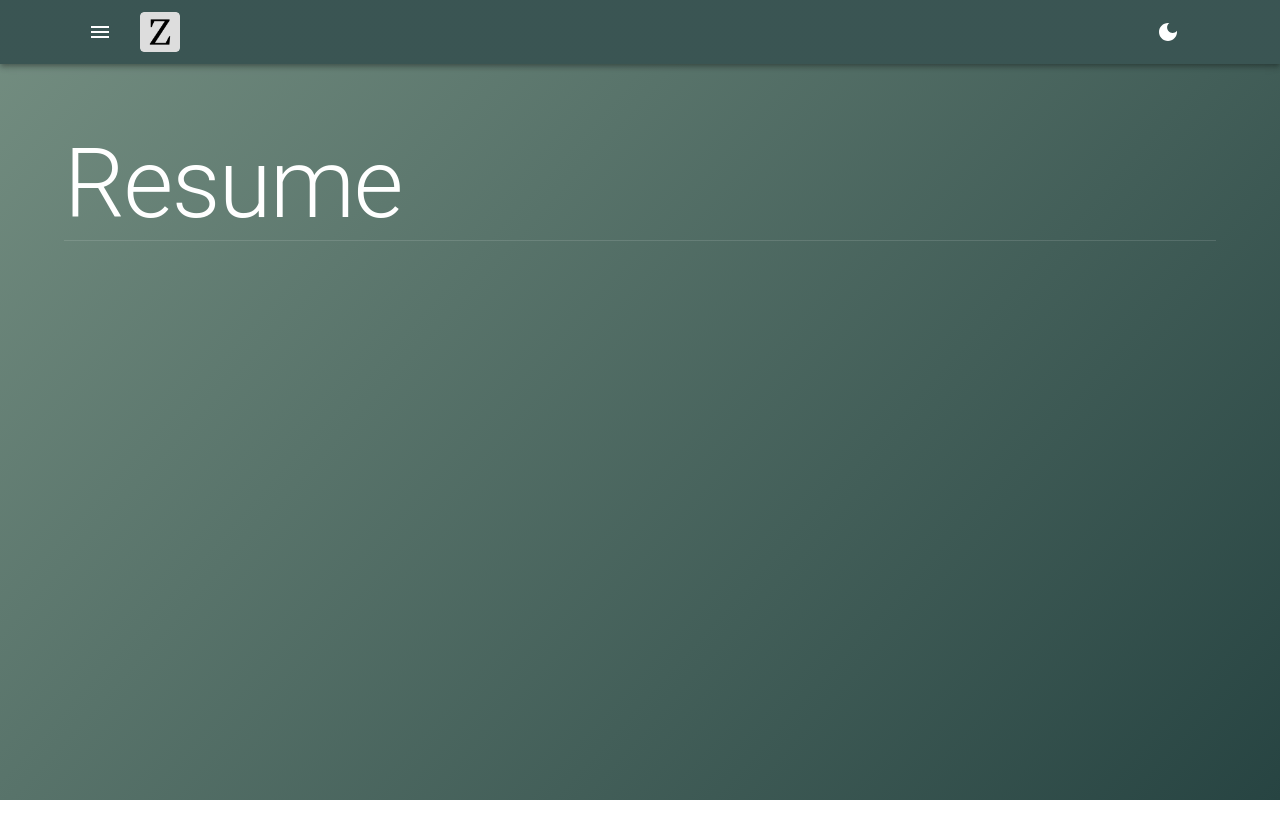
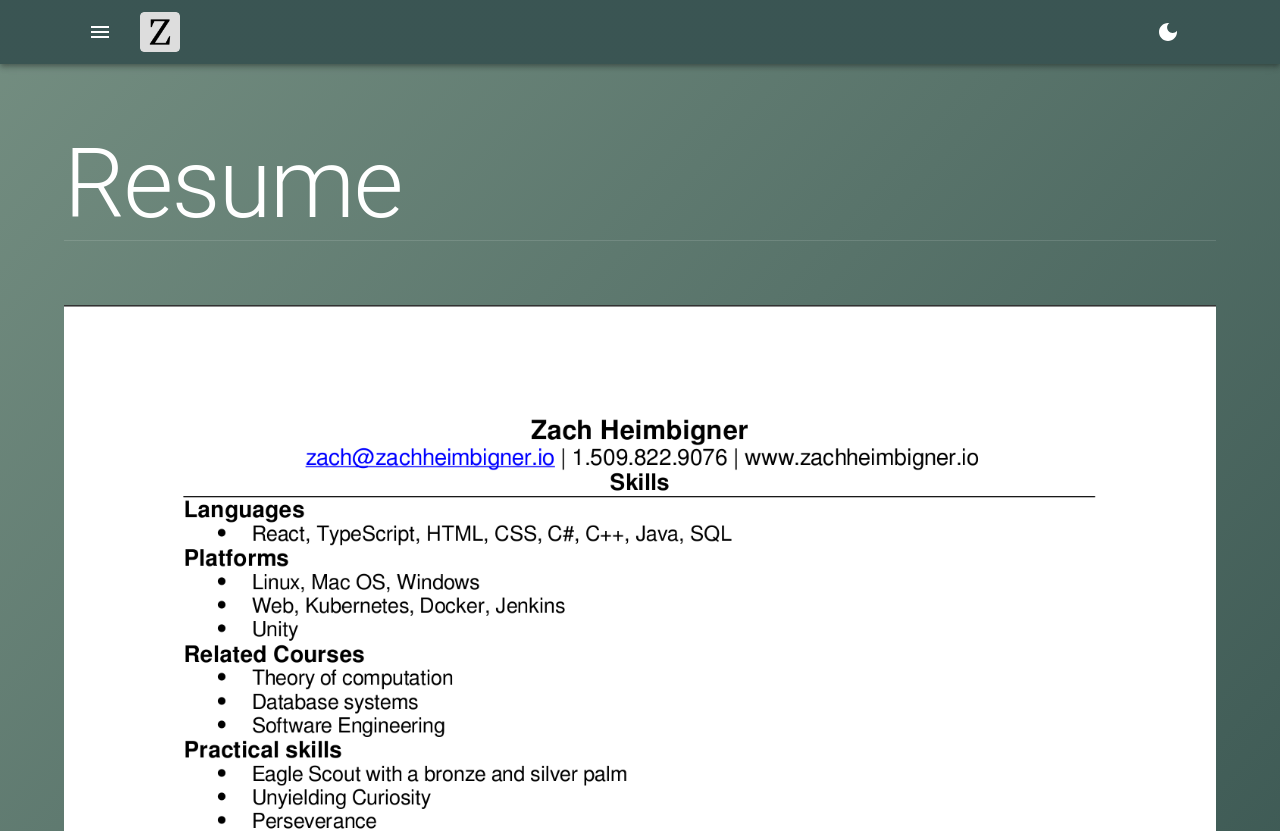
Before and after one commit to HZ-2000/Personal-Website-V2, a React (Create React App) app in the folder frontend/: page /experience in a window 1280 px wide. Shown: the top 831 px of the page. Before the commit the page ends 800 px from the top, so only its background shows below. Built offline with nearby package versions, Linux system fonts and the light colour scheme.

Commit message:
Ready to be finalized

```diff
--- a/frontend/src/components/Experience/Experience.tsx
+++ b/frontend/src/components/Experience/Experience.tsx
@@ -3,16 +3,19 @@ import {
     Divider,
     Typography
 } from '@mui/material';
+import resume from '../../assets/img/resume.png'
 
 
 export const Experience: React.FC = () => {
     document.title = '| Experience';
 
     return (
-        <Container maxWidth="lg" sx={{ mt: 8 }}>
+        <Container maxWidth="lg" sx={{ mt: 8, pb: 8 }}>
             <Typography variant="h1" color="text.primary">Resume</Typography>
 
-            <Divider/>
+            <Divider sx={{ mb: 8 }}/>
+
+            <img alt='resume' src={resume} style={{ width: "inherit", }}/>
         </Container>
     )
 }
--- a/frontend/src/components/Projects/Projects.tsx
+++ b/frontend/src/components/Projects/Projects.tsx
@@ -5,6 +5,7 @@ import {
     CardContent,
     CardActions,
     Container,
+    Divider,
     Grid,
     Typography,
 } from '@mui/material';
@@ -18,6 +19,8 @@ export const Projects: React.FC = () => {
     return (
         <Container maxWidth="lg" sx={{ pt: 8, pb: 8 }}>
             <Typography variant="h1" color="text.primary">Projects</Typography>
+
+            <Divider sx={{ mb: 8 }}/>
 
             <Grid container spacing={2}>
                 {projects.map((project: any) => {
```
